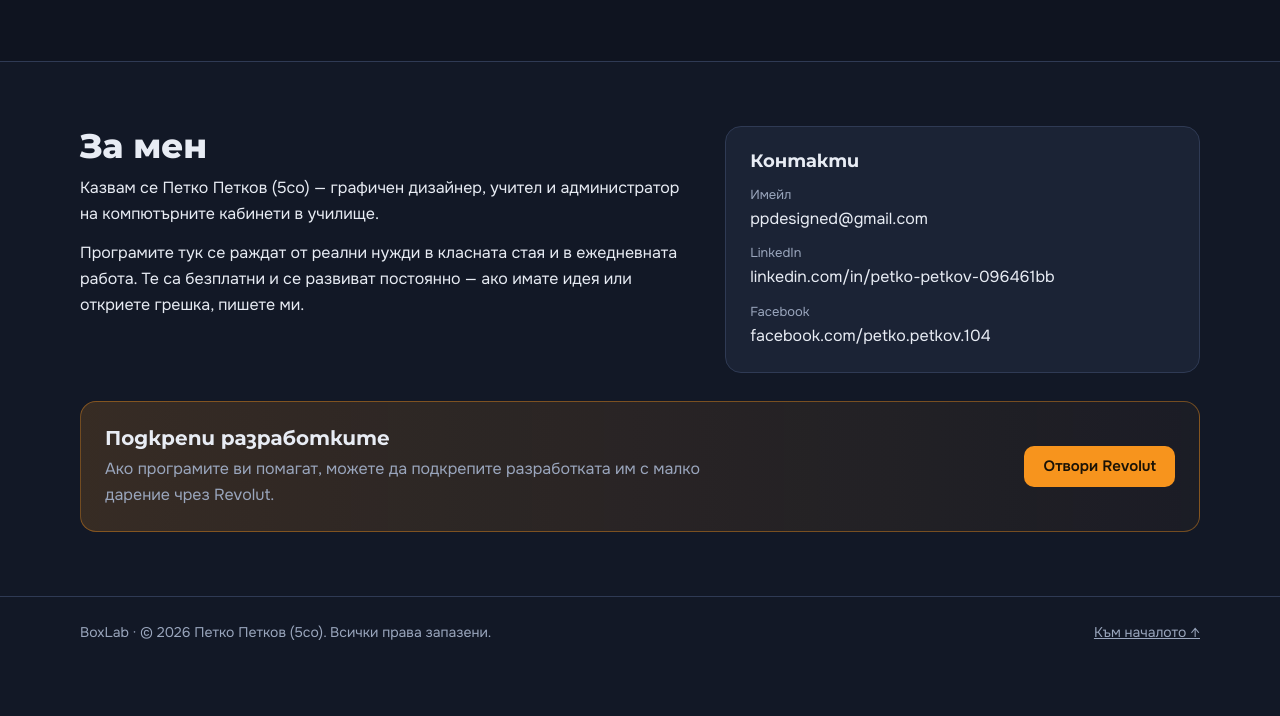
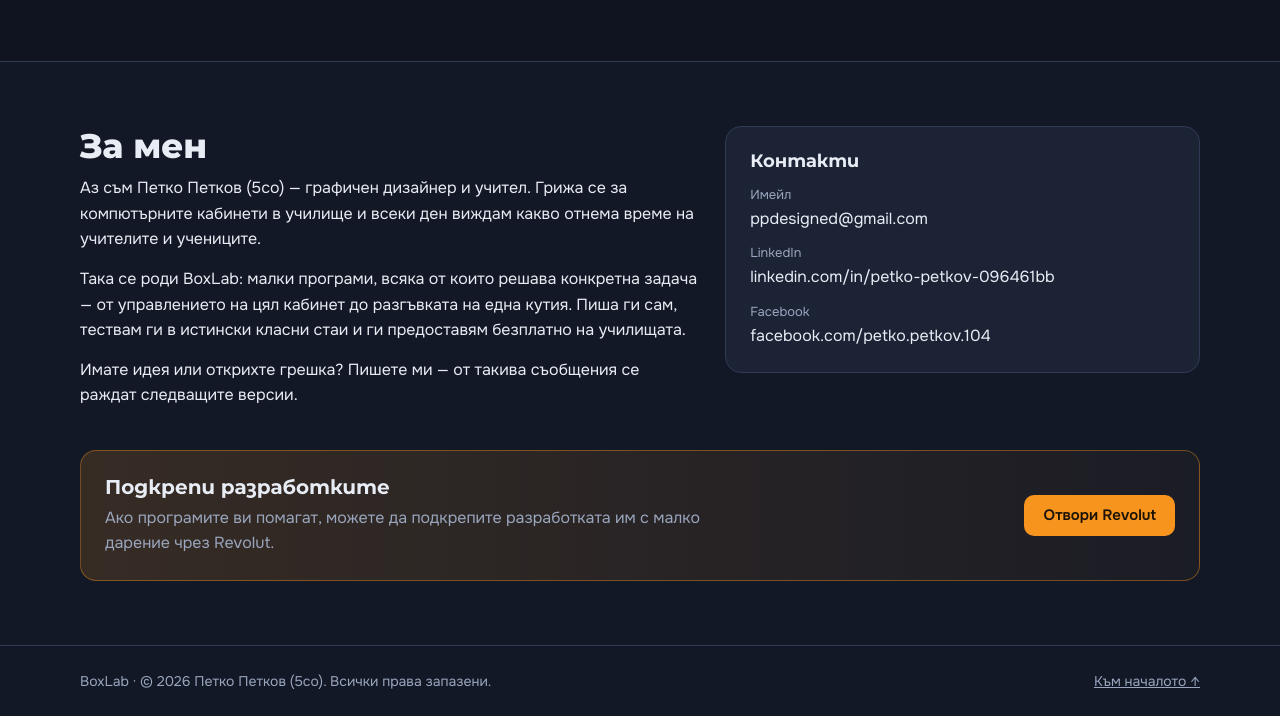
Before and after one commit to 5cov/boxLAB, a plain HTML site: page index.html in a window 1280 px wide. Shown: the part 2729-3445 px from the top of the page. Before the commit the page ends 3397 px from the top, so only its background shows below. Drawn offline with Linux system fonts and the light colour scheme.

Commit message:
Rewrite 'За мен' section
Co-Authored-By: Claude Opus 5.5 <noreply@anthropic.com>
Claude-Session: https://claude.ai/code/session_011qhPvro1q1u5XBqg5Xxx9q

```diff
--- a/index.html
+++ b/index.html
@@ -252,8 +252,9 @@ footer .wrap{display:flex;justify-content:space-between;gap:12px;flex-wrap:wrap}
     <div class="wrap about">
       <div>
         <h2>За мен</h2>
-        <p>Казвам се Петко Петков (5co) — графичен дизайнер, учител и администратор на компютърните кабинети в училище.</p>
-        <p>Програмите тук се раждат от реални нужди в класната стая и в ежедневната работа. Те са безплатни и се развиват постоянно — ако имате идея или откриете грешка, пишете ми.</p>
+        <p>Аз съм Петко Петков (5co) — графичен дизайнер и учител. Грижа се за компютърните кабинети в училище и всеки ден виждам какво отнема време на учителите и учениците.</p>
+        <p>Така се роди BoxLab: малки програми, всяка от които решава конкретна задача — от управлението на цял кабинет до разгъвката на една кутия. Пиша ги сам, тествам ги в истински класни стаи и ги предоставям безплатно на училищата.</p>
+        <p>Имате идея или открихте грешка? Пишете ми — от такива съобщения се раждат следващите версии.</p>
       </div>
       <div class="panel" id="contact">
         <h3>Контакти</h3>
```
